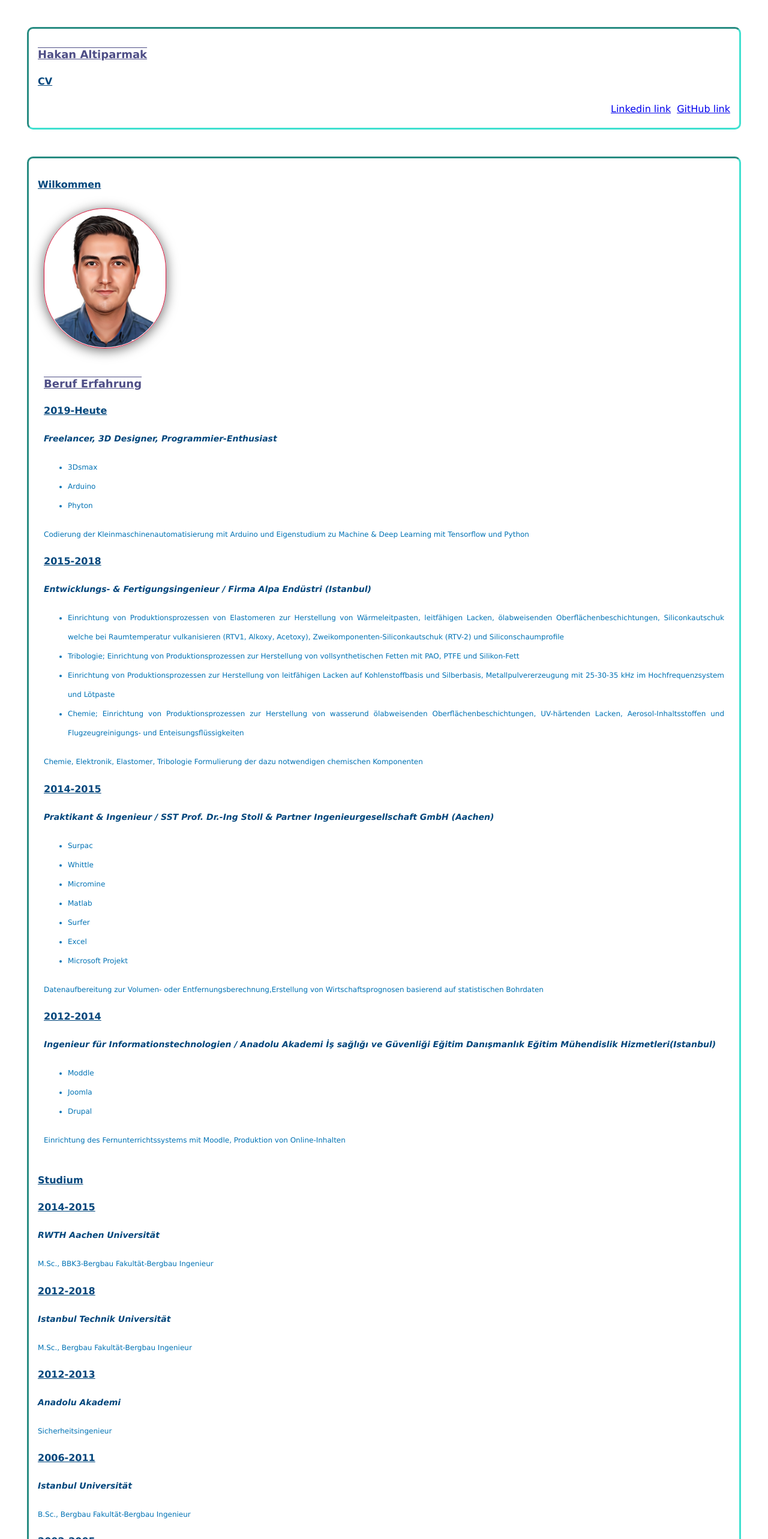
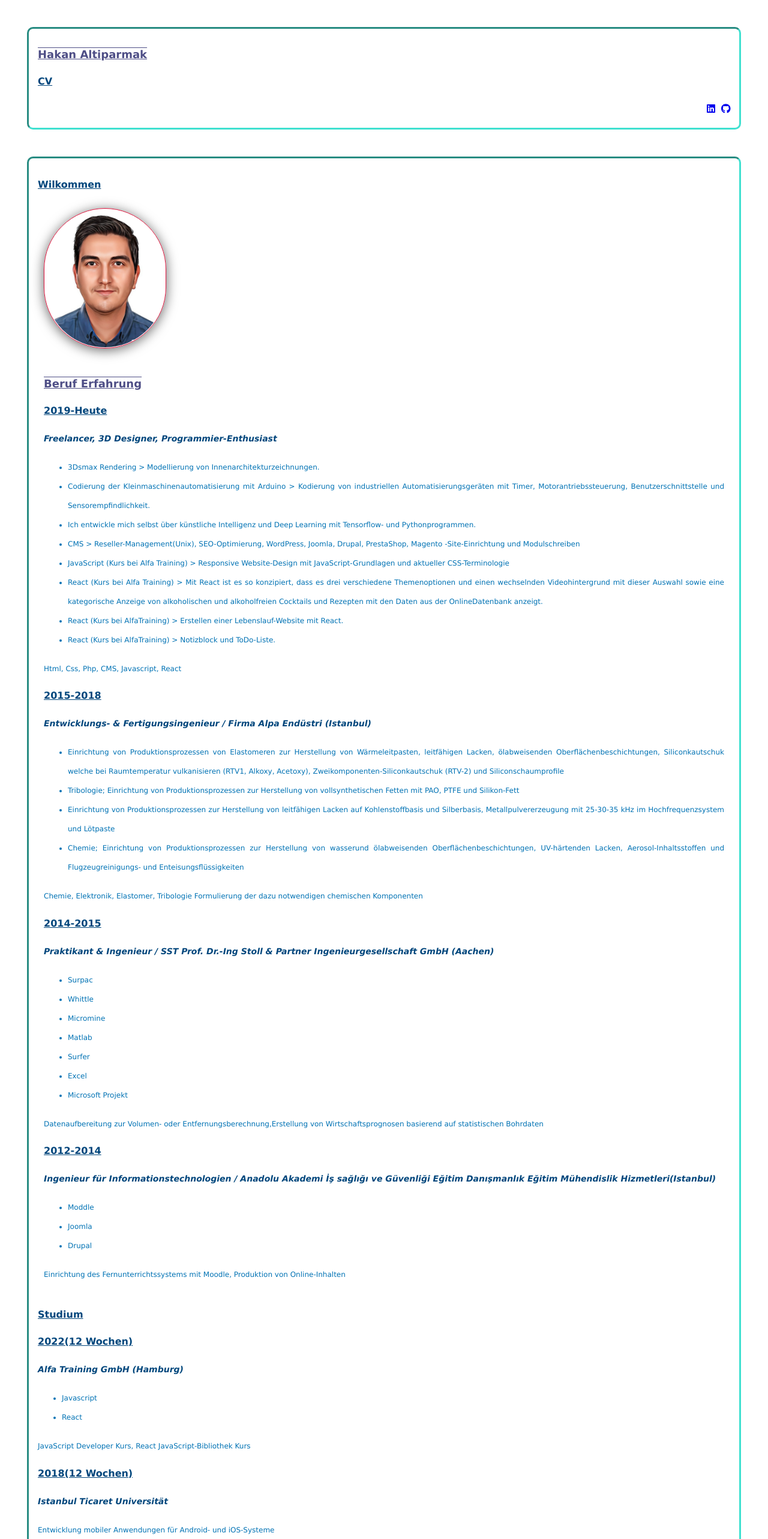
Before and after one commit to ALTIPARMAKHakan/CV-LebenslaufReactProject, a React (Create React App) app: page / in a window 1280 px wide. Shown: the top 2566 px of the page at 60% size. Built offline with nearby package versions, Linux system fonts and the light colour scheme.

Commit message:
Add files via upload

```diff
--- a/package.json
+++ b/package.json
@@ -3,6 +3,11 @@
   "version": "0.1.0",
   "private": true,
   "dependencies": {
+    "@fortawesome/fontawesome-svg-core": "^6.2.1",
+    "@fortawesome/free-brands-svg-icons": "^6.2.1",
+    "@fortawesome/free-regular-svg-icons": "^6.2.1",
+    "@fortawesome/free-solid-svg-icons": "^6.2.1",
+    "@fortawesome/react-fontawesome": "^0.2.0",
     "@testing-library/jest-dom": "^5.16.5",
     "@testing-library/react": "^13.4.0",
     "@testing-library/user-event": "^13.5.0",
--- a/src/cv.js
+++ b/src/cv.js
@@ -3,21 +3,22 @@ import hakanaltiparmakFoto from './img/hakan.png'
 import {Component} from 'react'
 import History from './history'
 import ContactForm from './contact-form.js'
-
+import { FontAwesomeIcon } from '@fortawesome/react-fontawesome'
+import { faGithub,faLinkedin } from '@fortawesome/free-brands-svg-icons'
 
 class Header extends Component{
     render(){
         const headerCv2 = "CV "
         const headerCv1 = "Hakan Altiparmak"
-        const github = "GitHub link"
-        const linkedin = "Linkedin link"
+        const github = <FontAwesomeIcon icon={faGithub} />
+        const linkedin = <FontAwesomeIcon icon={faLinkedin} />
         return(
             <header className='header, blink'>
                 <h1>{headerCv1}</h1>
                 <h2>{headerCv2}</h2>
                 <div id="link-wrapper">
-                    <div style={{textAlign:"right"}}><a href="https://www.linkedin.com/in/altiparmakhakan/" target="_blank">{linkedin}</a></div>
-                    <div id="github-div"><a href="https://github.com/ALTIPARMAKHakan" target="_blank">{github}</a></div>
+                    <div style={{textAlign:"right"}}><a href="https://www.linkedin.com/in/altiparmakhakan/" target="_blank" rel="noreferrer">{linkedin}</a></div>
+                    <div id="github-div"><a href="https://github.com/ALTIPARMAKHakan" target="_blank" rel="noreferrer">{github}</a></div>
                 </div>
             </header>
         )
--- a/src/history.js
+++ b/src/history.js
@@ -30,9 +30,17 @@ class Beruf extends Component{
         const entryFreelancer ={
             "zeit": "2019-Heute",
             "name" : "Freelancer, 3D Designer, Programmier-Enthusiast",
-            "keyPoints" : ["3Dsmax", "Arduino", "Phyton"],
-            "description" : `Codierung der Kleinmaschinenautomatisierung mit Arduino und Eigenstudium zu Machine & Deep Learning mit Tensorflow und Python ${beisipiel}`
+            "keyPoints": ["3Dsmax Rendering > Modellierung von Innenarchitekturzeichnungen.",
+                "Codierung der Kleinmaschinenautomatisierung mit Arduino > Kodierung von industriellen Automatisierungsgeräten mit Timer, Motorantriebssteuerung, Benutzerschnittstelle und Sensorempfindlichkeit.",
+                "Ich entwickle mich selbst über künstliche Intelligenz und Deep Learning mit Tensorflow- und Pythonprogrammen.",
+                "CMS > Reseller-Management(Unix), SEO-Optimierung, WordPress, Joomla, Drupal, PrestaShop, Magento -Site-Einrichtung und Modulschreiben",
+                "JavaScript (Kurs bei Alfa Training) > Responsive Website-Design mit JavaScript-Grundlagen und aktueller CSS-Terminologie",
+                "React (Kurs bei Alfa Training) > Mit React ist es so konzipiert, dass es drei verschiedene Themenoptionen und einen wechselnden Videohintergrund mit dieser Auswahl sowie eine kategorische Anzeige von alkoholischen und alkoholfreien Cocktails und Rezepten mit den Daten aus der OnlineDatenbank anzeigt.",
+                "React (Kurs bei AlfaTraining) > Erstellen einer Lebenslauf-Website mit React.",
+            "React (Kurs bei AlfaTraining) > Notizblock und ToDo-Liste."],
+            "description" : `Html, Css, Php, CMS, Javascript, React`
         }
+
 
         const entryAlpaEndustri = {
             "zeit": "2015-2018",
@@ -69,7 +77,20 @@ class Beruf extends Component{
 class Studium extends Component{
     render(){
         // const educationHistory = "Studium";
-        const entryRwth ={
+        const entryAlfa = {
+            "zeit": "2022(12 Wochen)",
+            "name": "Alfa Training GmbH (Hamburg)",
+            "keyPoints": ["Javascript", "React"],
+            "description":"JavaScript Developer Kurs, React JavaScript-Bibliothek Kurs"
+
+        }
+        const entryItucu = {
+            "zeit": "2018(12 Wochen)",
+            "name": "Istanbul Ticaret Universität",
+            "keyPoints": [],
+            "description":"Entwicklung mobiler Anwendungen für Android- und iOS-Systeme"
+        }
+        const entryRwth = {
             "zeit": "2014-2015",
             "name" : "RWTH Aachen Universität",
             "keyPoints" : [],
@@ -105,6 +126,8 @@ class Studium extends Component{
                 <h2>{this.props.title}</h2>
                 <p>{this.props.description}</p>
                 <div className='history'>
+                    <HistoryEntry currentEntry={entryAlfa} />
+                    <HistoryEntry currentEntry={entryItucu}/>
                     <HistoryEntry currentEntry={entryRwth}/>
                     <HistoryEntry currentEntry={entryItu}/>
                     <HistoryEntry currentEntry={entryAnadolu}/>
```
Also changed, not shown: 1 other file (tests, documents, lock files or other folders).
